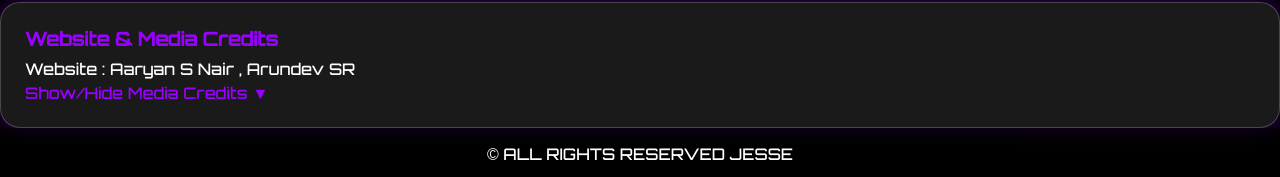
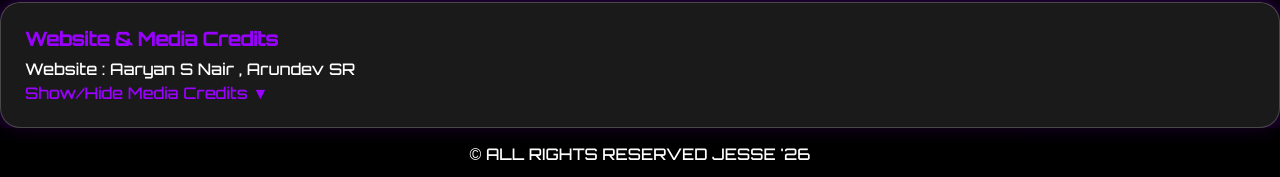
Before and after one commit to LAFEST25/lafest.in, a plain HTML site: page AARYANSAUTISMWASUSEFUL/contacts v4/contacts_updated.html in a window 1280 px wide. Shown: the part 1173-1350 px from the top of the page. Drawn offline with Linux system fonts and the light colour scheme.

Commit message:
Update contacts_updated.html(Jesse 26)

```diff
--- a/AARYANSAUTISMWASUSEFUL/contacts v4/contacts_updated.html
+++ b/AARYANSAUTISMWASUSEFUL/contacts v4/contacts_updated.html
@@ -411,7 +411,7 @@
     }
   </script>
   <footer style="text-align:center; padding: 1rem 0; color: white; font-family: 'Orbitron', sans-serif; font-weight: 500; background: rgba(0, 0, 0, 0.6); width: 100%; z-index: 5;">
-   &copy; ALL RIGHTS RESERVED JESSE
+   &copy; ALL RIGHTS RESERVED JESSE '26
   </footer>
 </body>
 </html>
```
